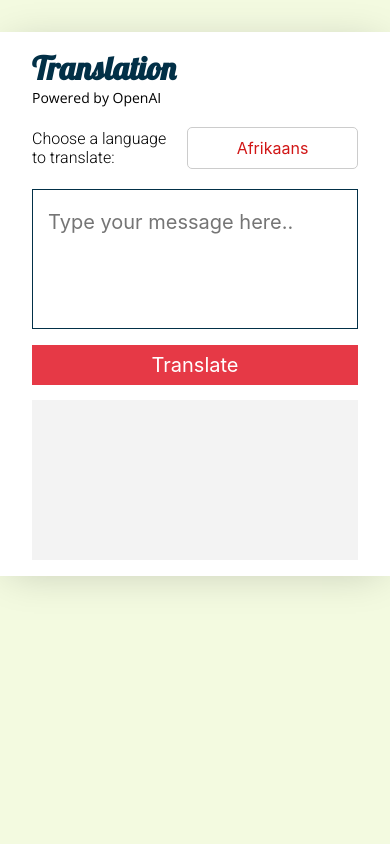
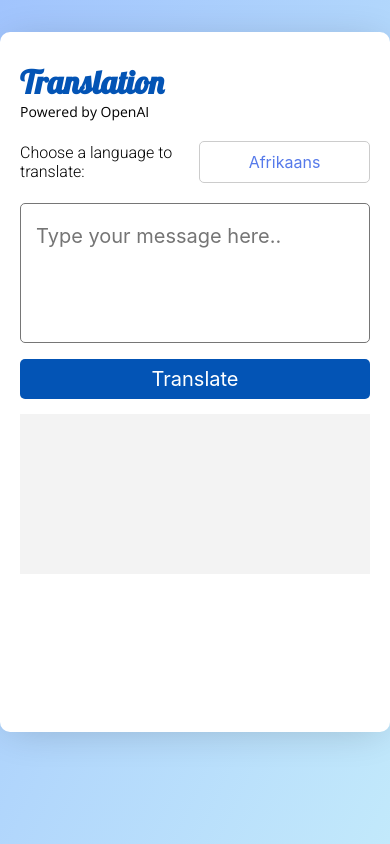
Before and after one commit to Minesh6684/OpenAI_Translator, a React (Vite) app in the folder frontend/: page / in a window 390 px wide. Built offline with nearby package versions, Linux system fonts and the light colour scheme.

Commit message:
Added mobile responsiveness

```diff
--- a/frontend/src/App.css
+++ b/frontend/src/App.css
@@ -5,21 +5,28 @@
 
 body {
   margin: 0;
-  background: #f3fae0;
+  background-image: linear-gradient(to bottom right, #a1c4fd, #c2e9fb);
+  background-repeat: no-repeat;
+  background-size: 100vw 100vh;
+  /* background: #a8bdd0; */
 }
 
 h1 {
   margin-top: 0;
-  color: #023047;
+  color: #0354b5;
   font-family: "Poppins", sans-serif;
 }
 
 .container {
   max-width: 600px;
   margin: 32px auto;
-  background: #fff;
+  background: #ffffff;
   padding: 16px 32px;
   box-shadow: 0 4px 40px -8px rgba(0, 0, 0, 0.2);
+  border-radius: 10px;
+  /* border: 1px solid red; */
+  min-height: 700px;
+  /* height: 95%; */
 }
 
 .container form {
@@ -61,16 +68,31 @@ h1 {
   height: 140px;
   resize: none;
   line-height: 1.7;
-  border: 1px solid #023047;
+  /* border: 2px solid #4c6378; */
+
+  border-radius: 5px;
+}
+
+.container textarea:focus {
+  outline: none !important;
+  border-color: #719ece;
+  box-shadow: 0 0 10px #719ece;
 }
 
 .container button {
   padding: 8px;
   font-size: 20px;
   border: none;
-  background: #e63946;
+  background: #0354b5;
   color: #fff;
   cursor: pointer;
+
+  border-radius: 5px;
+}
+
+.container button:hover {
+  background-color: #0d41e1;
+  color: #fff;
 }
 
 .container h1 {
@@ -209,7 +231,7 @@ h1 {
   border: 1px solid #ccc;
   border-radius: 5px;
   background-color: #fff;
-  color: #d11616;
+  color: #567aea;
   appearance: none;
 }
 
@@ -237,14 +259,20 @@ h1 {
   padding-bottom: 50px; /* Add margin at the bottom to create space for buttons */
 }
 
-/* .corrected_text > p {
-  margin: 0;
-  border: 1px solid blue;
-} */
-
 .corrected-sentence {
   display: block;
   color: grey;
   margin-top: 5px;
   /* border: 1px solid red; */
 }
+
+@media only screen and (max-width: 500px) {
+  .container {
+    padding: 30px 20px;
+  }
+
+  body {
+    display: flex;
+    align-items: center;
+  }
+}
```
Also changed, not shown: 2 other files (tests, documents, lock files or other folders).
